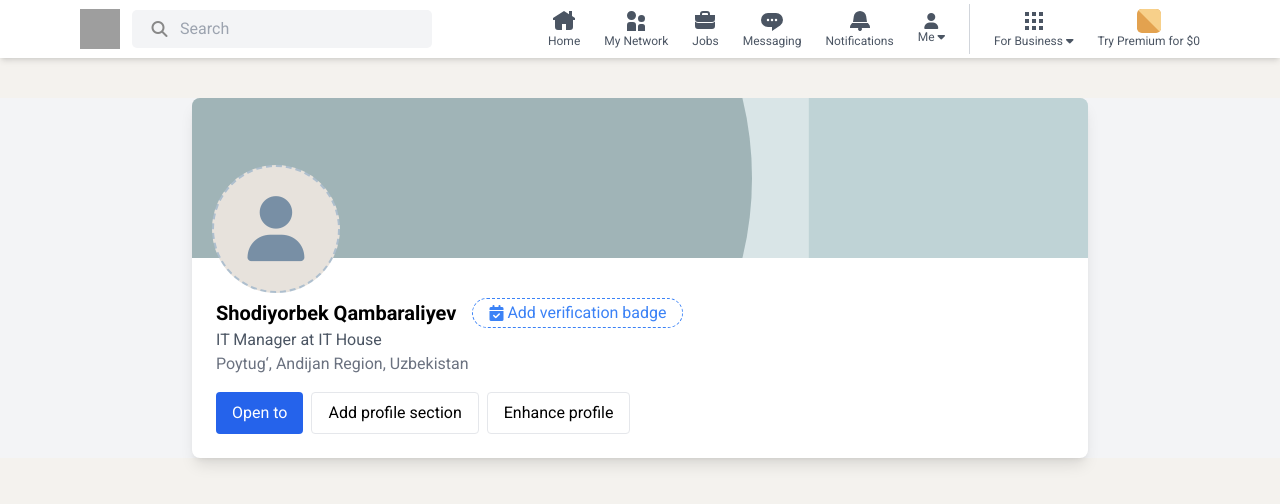
After one commit to ShodiyorbekQambaraliyev/LinkedIn, a Django app: page /profile/ in a window 1280 px wide. The commit adds this page. Shown: the top 504 px of the page. Run offline with Django 5.2, Linux system fonts and the light colour scheme; some libraries are stand-ins or nearby versions; grey boxes are pictures that could not be loaded.

Commit message:
accaunt tomoni bityapdi

```diff
--- a/LinkedIn/templates/home.html
+++ b/LinkedIn/templates/home.html
@@ -98,7 +98,6 @@
                         <form method="POST" enctype="multipart/form-data" class="flex flex-col items-center">
                             {% csrf_token %}
 
-                            <!-- Fayl yuklash maydoni -->
                             <label for="rasm_input" class="w-full h-40 border-2 border-dashed border-gray-400 flex flex-col justify-center items-center bg-gray-50 rounded-lg cursor-pointer hover:border-blue-500 transition">
                                 <span class="text-gray-600">Rasm yoki video tanlang</span>
                                 <input type="file" id="rasm_input" name="image" class="hidden" accept="image/*,video/mp4">
--- /dev/null
+++ b/LinkedIn/templates/profile.html
@@ -0,0 +1,31 @@
+{% extends 'base.html' %}
+
+{% load static %}
+{% block content %}
+
+<div class="bg-gray-100">
+    <div class="max-w-4xl mx-auto bg-white shadow-lg rounded-lg overflow-hidden mt-10">
+        <div class="relative">
+            <img src="{% static 'img/acaunt_bg_img.svg' %}" alt="Cover" class="w-full h-40 object-cover">
+            <i style="border: 2px dashed #AEBFCE;" class="bg-[#E7E2DC] flex items-center justify-center text-[65px] text-[#788FA5] w-[128px] h-[128px] rounded-full absolute bottom-[-35px] left-[20px] fa-solid fa-user " ></i>
+        </div>
+        <div class="p-6 mt-4">
+            <div class="flex items-center gap-4">
+                <h2 class="text-xl font-bold">Shodiyorbek Qambaraliyev </h2>
+                <button class="flex items-center border border-dashed border-blue-500 text-blue-500 px-4 py-[2px] rounded-full hover:bg-blue-100">
+                    <i class="fa-solid fa-calendar-check mr-1"></i>
+                Add verification badge
+                </button>
+            </div>
+            <p class="text-gray-600">IT Manager at IT House</p>
+            <p class="text-gray-500">Poytug‘, Andijan Region, Uzbekistan</p>
+            <div class="mt-4 flex gap-2">
+                <button class="bg-blue-600 text-white px-4 py-2 rounded">Open to</button>
+                <button class="border px-4 py-2 rounded">Add profile section</button>
+                <button class="border px-4 py-2 rounded">Enhance profile</button>
+            </div>
+        </div>
+    </div>
+</div>
+
+{% endblock %}
--- a/LinkedIn/urls.py
+++ b/LinkedIn/urls.py
@@ -4,4 +4,5 @@
 urlpatterns = [
     path('home/', home, name='home'),
     path('login/', login, name='login'),
+    path('profile/', profile, name='profile'),
 ]
--- a/LinkedIn/views.py
+++ b/LinkedIn/views.py
@@ -10,3 +10,6 @@
 
 def login(request):
     return render(request, 'login.html')
+
+def profile(request):
+    return render(request, 'profile.html')
```
Also changed, not shown: static/img/acaunt_bg_img.svg (added).
